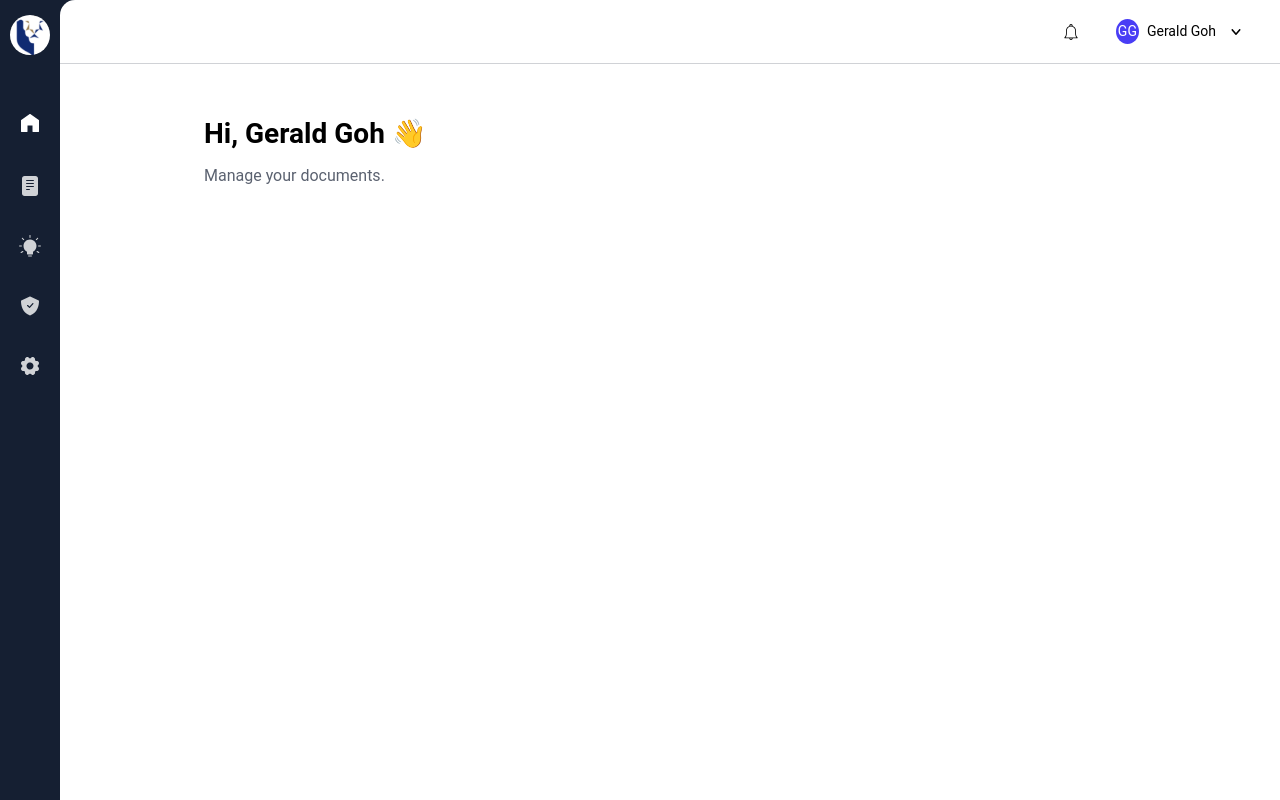
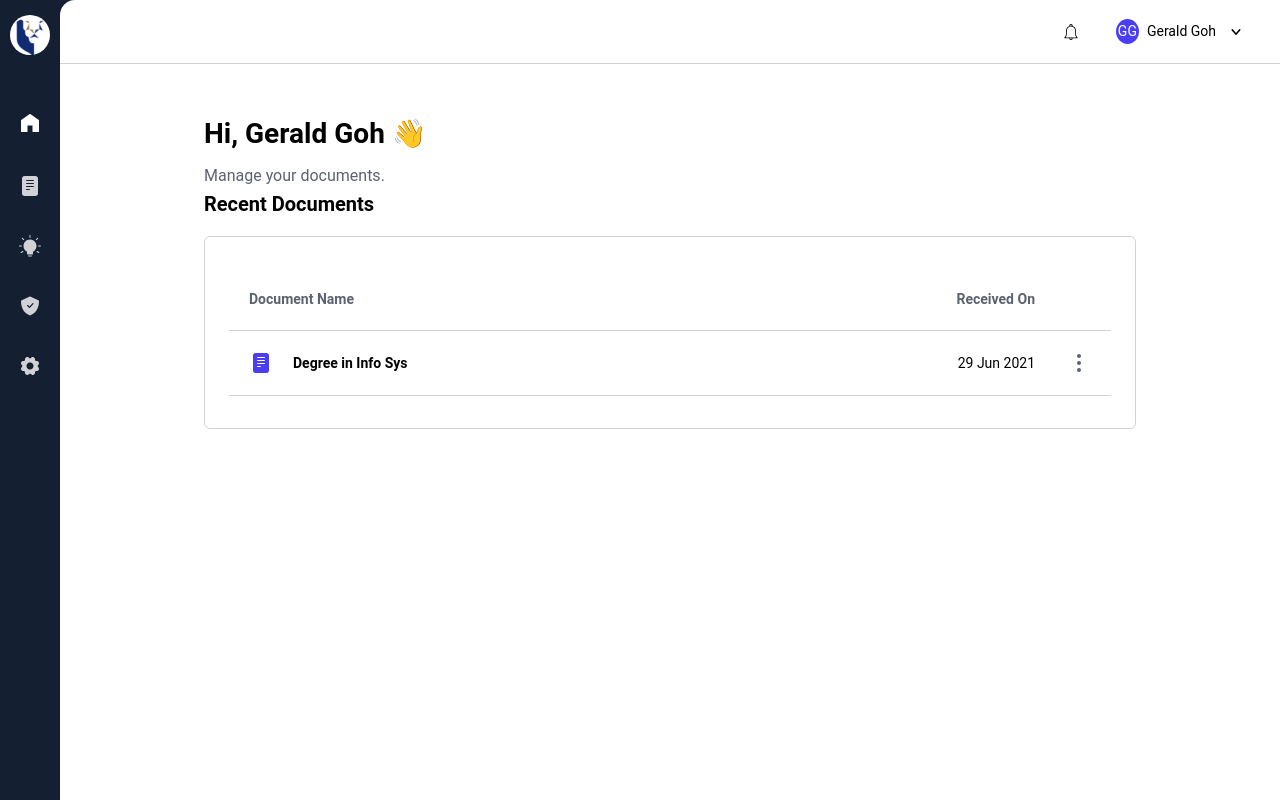
Before and after one commit to skerschhackl/spa_accredify, a Vue app: page /managed in a window 1280 px wide. Built offline with nearby package versions, Linux system fonts and the light colour scheme.

Commit message:
add user document list layout

```diff
--- a/src/assets/base.css
+++ b/src/assets/base.css
@@ -35,7 +35,9 @@
   --border-radius-large: 15px;
 
   --font-size-small: 0.875rem;
-  --font-size-headline: 1.75rem;
+  --font-size-normal: 1rem;
+  --font-size-h2: 1.75rem;
+  --font-size-h4: 1.25rem;
 
   --font-weight-normal: 400;
   --font-weight-bold: 700;
--- a/src/assets/main.css
+++ b/src/assets/main.css
@@ -44,7 +44,6 @@
   border-top-left-radius: var(--border-radius-large);
 }
 .page-content {
-  display: flex;
   margin: 48px 144px;
 }
 
--- /dev/null
+++ b/src/components/UserDocumentList.vue
@@ -0,0 +1,70 @@
+<script setup lang="ts">
+  import IconFile from './icons/IconFile.vue';
+  import IconKebab from './icons/IconKebab.vue';
+</script>
+
+<template>
+  <div class="document">
+    <h4>Recent Documents</h4>
+    <div class="document-list">
+      <div class="document-list--row document-list--header">
+        <div class="document-list--header document-list--header--document-name">Document Name</div>
+        <div class="document-list--header document-list--header--date">Received On</div>
+      </div>
+      <div class="document-list--row">
+        <IconFile class="document-list--file-icon" />
+        <div class="document-list--document-name">Degree in Info Sys</div>
+        <div class="document-list--date">29 Jun 2021</div>
+        <IconKebab class="document-list--kebab-icon" />
+      </div>
+    </div>
+  </div>
+</template>
+
+<style scoped>
+  h4 {
+    font-size: var(--font-size-h4);
+    font-weight: var(--font-weight-bold);
+    line-height: 32px;
+  }
+  .document-list {
+    border: 1px solid var(--color-border);
+    margin-top: 16px;
+    padding: 32px 24px;
+    border-radius: 6px;
+    font-size: var(--font-size-small);
+  }
+  .document-list--row {
+    display: flex;
+    border-bottom: 1px solid var(--color-border);
+    padding: 20px;
+    align-items: center;
+  }
+
+  .document-list--header {
+    font-weight: var(--font-weight-bold);
+    color: var(--color-text-light);
+  }
+
+  .document-list--header--date {
+    margin-left: auto;
+    margin-right: 56px;
+  }
+
+  .document-list--document-name {
+    font-weight: var(--font-weight-bold);
+  }
+
+  .document-list--date {
+    margin-left: auto;
+  }
+  .document-list--file-icon {
+    margin-right: 20px;
+    color: var(--color-background-user-initials);
+  }
+  .document-list--kebab-icon {
+    color: var(--color-text-light);
+    margin-left: 32px;
+    min-width: 24px;
+  }
+</style>
--- a/src/components/UserGreeting.vue
+++ b/src/components/UserGreeting.vue
@@ -17,7 +17,7 @@
 <style scoped>
   .greeting--headline {
     /* font-family: 'Pulp Display', sans-serif; */
-    font-size: var(--font-size-headline);
+    font-size: var(--font-size-h2);
     font-weight: var(--font-weight-bold);
     line-height: 44px;
   }
--- /dev/null
+++ b/src/components/icons/IconKebab.vue
@@ -0,0 +1,7 @@
+<template>
+  <svg xmlns="http://www.w3.org/2000/svg" width="24" height="24" fill="none">
+    <circle cx="12" cy="5" r="2" fill="currentColor"/>
+    <circle cx="12" cy="12" r="2" fill="currentColor"/>
+    <circle cx="12" cy="19" r="2" fill="currentColor"/>
+  </svg>
+</template>
--- a/src/views/UserManagedView.vue
+++ b/src/views/UserManagedView.vue
@@ -1,9 +1,13 @@
 <script setup lang="ts">
   import UserGreeting from '../components/UserGreeting.vue';
+  import UserDocumentList from '../components/UserDocumentList.vue';
 </script>
 
 <template>
   <main>
     <UserGreeting />
+    <div>
+      <UserDocumentList />
+    </div>
   </main>
 </template>
--- a/src/views/UserPersonalView.vue
+++ b/src/views/UserPersonalView.vue
@@ -1,9 +1,11 @@
 <script setup lang="ts">
   import UserGreeting from '../components/UserGreeting.vue';
+  import UserDocumentList from '../components/UserDocumentList.vue';
 </script>
 
 <template>
   <main>
     <UserGreeting />
+    <UserDocumentList />
   </main>
 </template>
```
Also changed, not shown: 1 other file (tests, documents, lock files or other folders).
